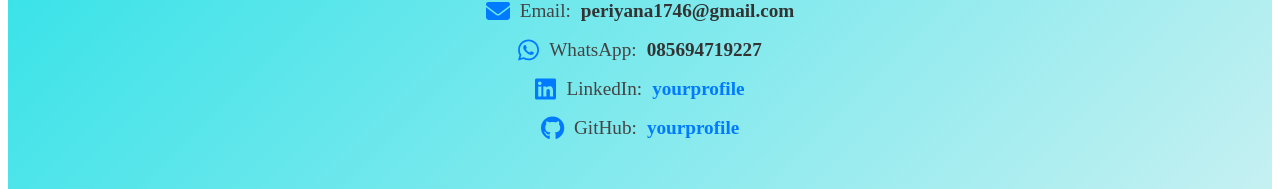
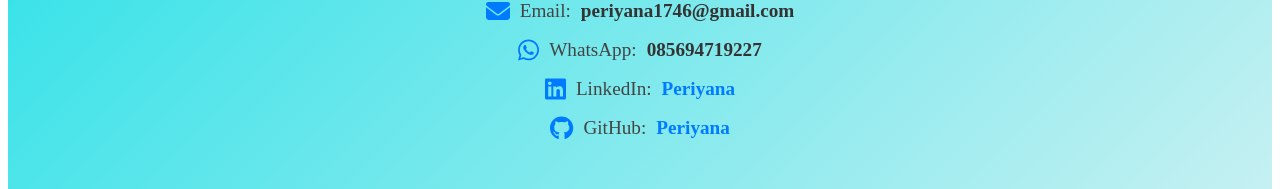
Before and after one commit to periyana/portofolio, a React (Vite) app: page /contact in a window 1280 px wide. Shown: the part 219-408 px from the top of the page. Built offline with nearby package versions, Linux system fonts and the light colour scheme.

Commit message:
Update Contact.jsx

```diff
--- a/src/components/Contact.jsx
+++ b/src/components/Contact.jsx
@@ -21,14 +21,14 @@ function Contact() {
           <FontAwesomeIcon icon={faLinkedin} className="contact-icon" />
           LinkedIn:{" "}
           <a href="https://www.linkedin.com/in/periyana1746" target="_blank" rel="noopener noreferrer" className="contact-link">
-            yourprofile
+            Periyana
           </a>
         </li>
         <li>
           <FontAwesomeIcon icon={faGithub} className="contact-icon" />
           GitHub:{" "}
           <a href="https://github.com/periyana" target="_blank" rel="noopener noreferrer" className="contact-link">
-            yourprofile
+            Periyana
           </a>
         </li>
       </ul>
```
